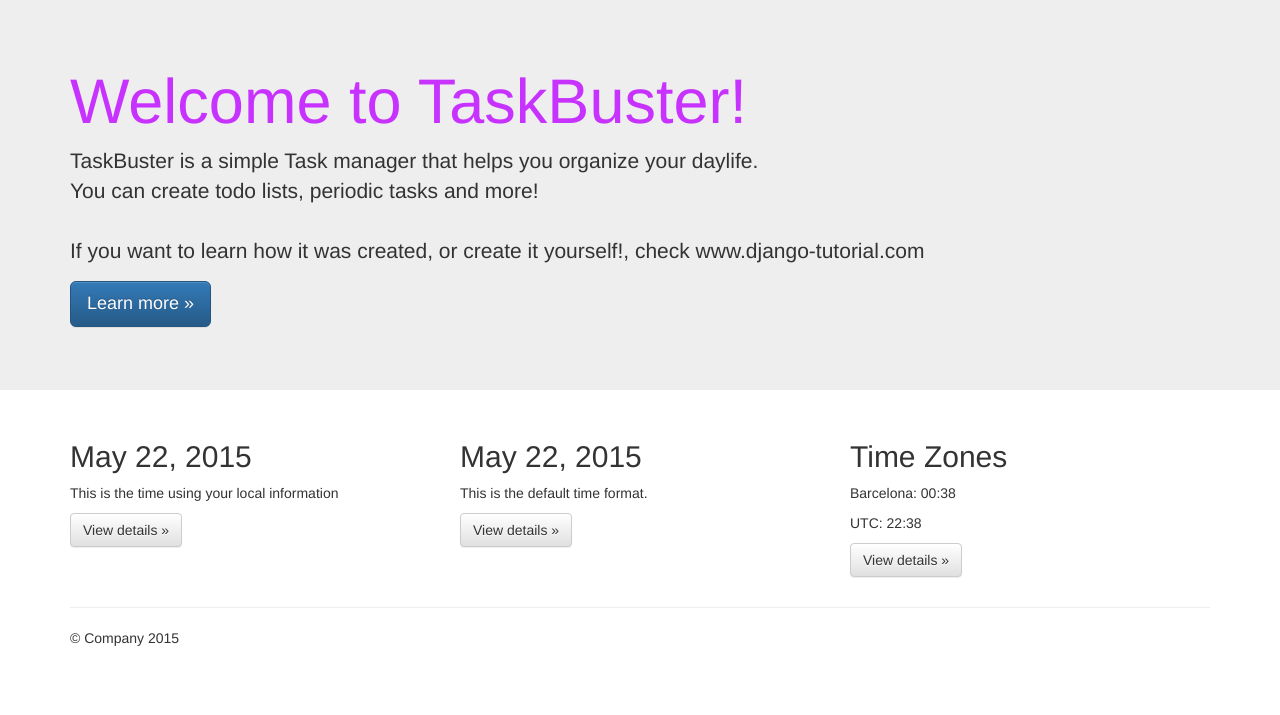
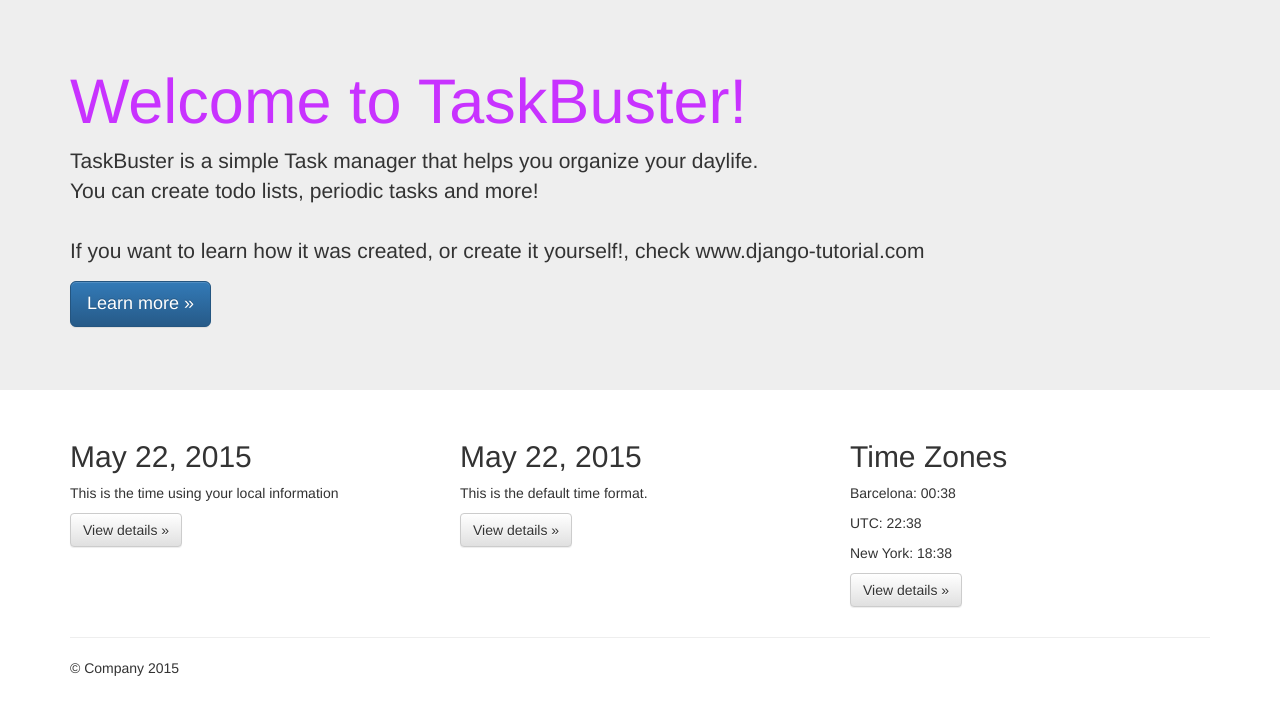
Before and after one commit to hspark15429/taskbuster_project, a Django app: page /en/ in a window 1280 px wide. Shown: the part 51-766 px from the top of the page. Run offline with Django 3.2, Linux system fonts and the light colour scheme; some libraries are stand-ins or nearby versions.

Commit message:
new york time doesn't show

```diff
--- a/functional_tests/test_all_users.py
+++ b/functional_tests/test_all_users.py
@@ -14,8 +14,8 @@
         self.browser.implicitly_wait(1)
 
     def tearDown(self):
-        # self.browser.quit()
-        pass
+        self.browser.quit()
+        # pass
 
     def get_full_url(self, namespace):
         return self.live_server_url + reverse(namespace)
--- a/taskbuster/templates/taskbuster/index.html
+++ b/taskbuster/templates/taskbuster/index.html
@@ -30,7 +30,7 @@
             <h2>Time Zones</h2>
             <p> Barcelona: <span id="time-tz">{{now|time:"H:i"}}</span></p>
             <p> UTC: <span id="time-utc">{{now|utc|time:"H:i"}}</span></p>
-            {# <p> New York: <span id="time-ny">{{now|timezone:"America/New_York"|time:"H:i"}}</span></p> #}
+            <p> New York: <span id="time-ny">{{now|timezone:"America/New_York"|time:"H:i"}}</span></p>
             <p><a class="btn btn-default" href="#" role="button">View details &raquo;</a></p>
         </div>
       </div>
```
Also changed, not shown: taskbuster/views.py (line endings or trailing spaces).
